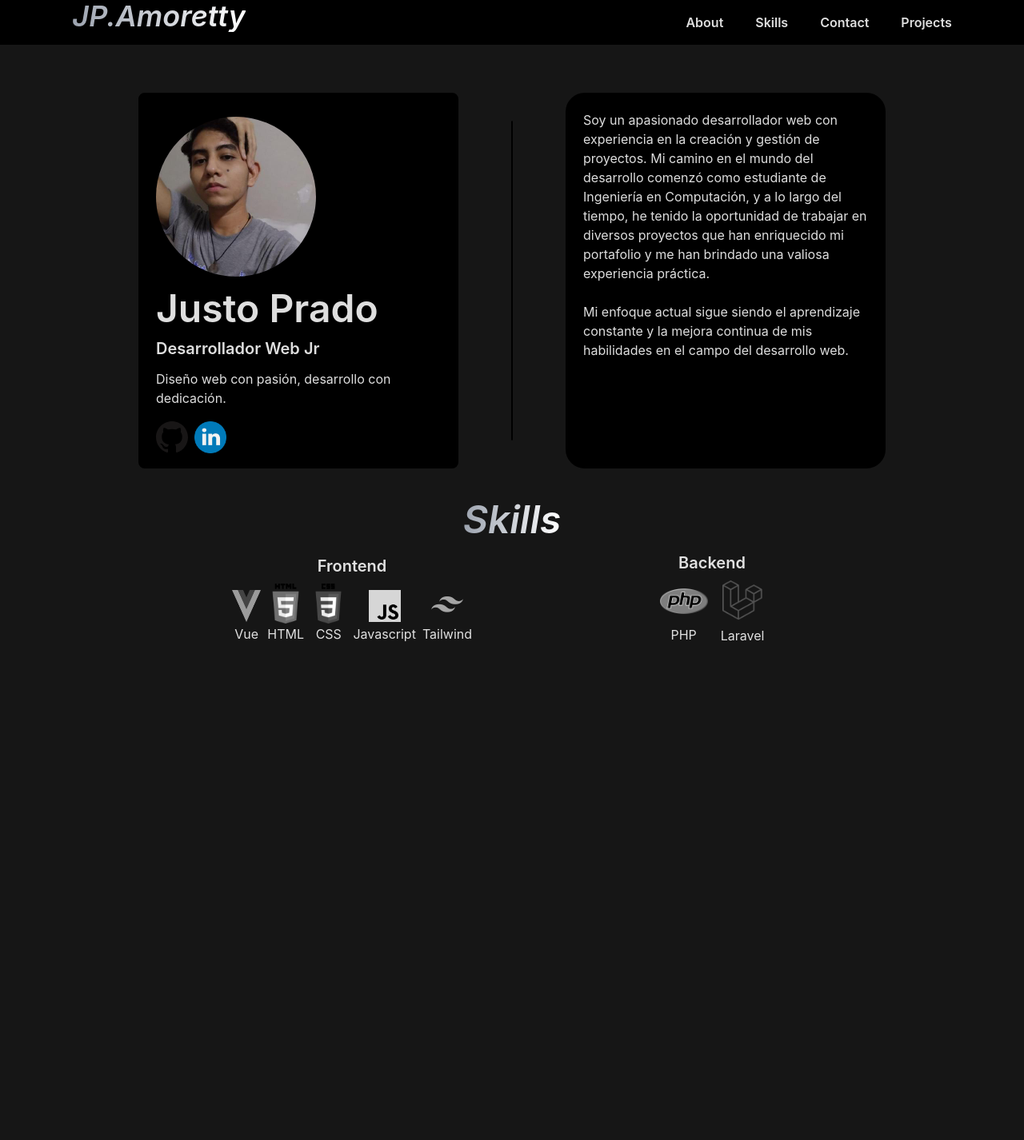
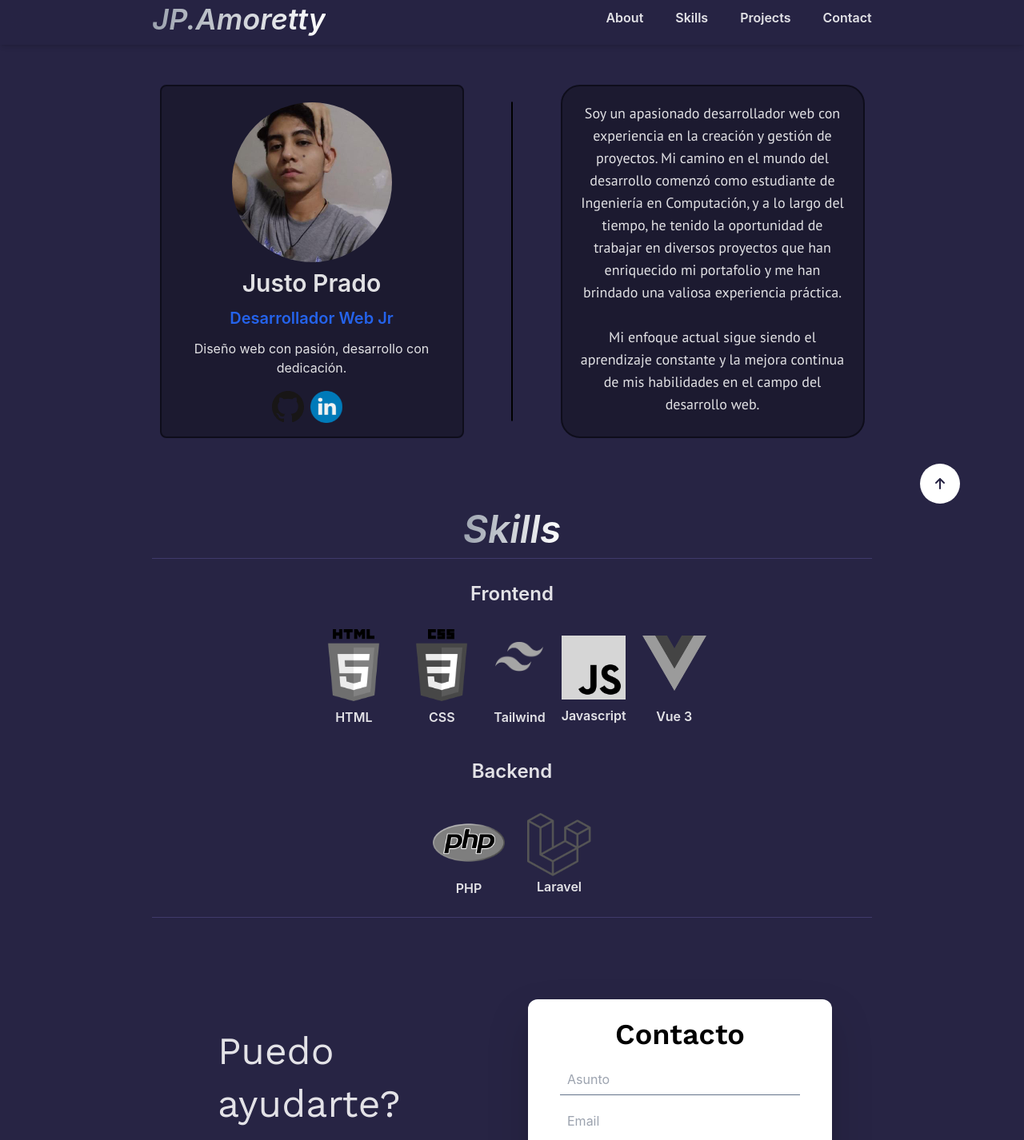
Before and after one commit to NunoBondi/PracticePortfolio, a Vue app: page / in a window 1280 px wide. Shown: the top 1426 px of the page at 80% size. Before the commit the page ends 806 px from the top, so only its background shows below. Built offline with nearby package versions, Linux system fonts and the light colour scheme.

Commit message:
ultima acutalizacion

```diff
--- a/index.html
+++ b/index.html
@@ -1,13 +1,16 @@
 <!doctype html>
-<html lang="en">
+<html lang="en" class="scroll-smooth">
   <head>
     <meta charset="UTF-8" />
     <link rel="icon" type="image/svg+xml" href="/vite.svg" />
     <meta name="viewport" content="width=device-width, initial-scale=1.0" />
+    <link rel="preconnect" href="https://fonts.googleapis.com">
+<link rel="preconnect" href="https://fonts.gstatic.com" crossorigin>
+<link href="https://fonts.googleapis.com/css2?family=PT+Sans:wght@400;700&family=Sora:wght@300;400&family=Work+Sans:wght@400;500;600&display=swap" rel="stylesheet">
     <title>Portfolio</title>
   </head>
   <body>
-    <div id="app"></div>
+    <div id="app" class="scroll-smooth"></div>
     <script type="module" src="/src/main.js"></script>
   </body>
 </html>
--- a/src/App.vue
+++ b/src/App.vue
@@ -2,13 +2,17 @@
 import Nav from './components/Nav.vue';
 import Bio from './partials/Bio.vue';
 import Skills from './components/Skills.vue';
+import Contact from './components/Contact.vue';
+import Top from './partials/Top.vue';
 </script>
 
 <template>
 
-  <Nav class="sticky  top-0"/>
+  <Nav class=""/>
 <Bio/>
 <Skills/>
+<Contact/>
+<Top class="fixed sm:inset-y-[580px] sm:inset-x-[1150px] inset-y-[600px] inset-x-[330px] "/>
 
 </template>
 
--- a/src/components/About.vue
+++ b/src/components/About.vue
@@ -1,24 +1,23 @@
 <template>
-    <div class="flex  justify-around w-[1000px] mx-auto mt-[60px]">
+    <div id="about" class="sm:flex justify-around sm:w-[1000px] -translate-y-[10px] w-[400px] mx-auto mt-[60px]">
         <!-- info de user -->
 
-        <div class="w-[400px] h-auto hover:border-red-500 border-2 border-black bg-black pl-5 pt-5 rounded-lg">
-            <div class="w-[200px] h-[200px] bg-gray-500 rounded-full my-2 overflow-hidden">
-                <img src="../../pictures/profilePicture.jfif" class="w-full" alt="">
-            </div>
-            <h1 class="font-semibold text-5xl pt-2">Justo Prado</h1>
-            <h2 class="mt-3 text-xl font-semibold">Desarrollador Web Jr</h2>
+        <div class="w-[380px] flex-col text-center mx-auto h-auto hover:border-gray-500 border-2 border-[#0e0d1b] bg-[#1c1a30]  pt-5 rounded-lg">
+                <img src="../../pictures/profilePicture.jfif" class="w-[200px] mx-auto rounded-full h-[200px]" alt="">
+
+            <h1 class="font-semibold text-3xl pt-2">Justo Prado</h1>
+            <h2 class="mt-3 text-xl text-blue-600 font-semibold">Desarrollador Web Jr</h2>
             <p class="mt-3">Diseño web con pasión, desarrollo con dedicación.</p>
-            <Redes class="my-3" />
+            <Redes class="my-3 mx-auto" />
         </div>
-
-        <div class="h-[400px] w-[2px] border my-auto rounded-xl border-black ">
+<!-- Estaba pensando que la ultima vez que te vi fue poco mas de tres anos, la vez que te acompa'e por tus lentes -->
+        <div class="sm:h-[400px] my-4 sm:w-[2px] sm:border sm:my-auto sm:rounded-xl sm:border-black ">
 
         </div>
 
         <!-- breve bio -->
-        <div class="p-5 w-[400px] h-auto rounded-3xl bg-black hover:border-red-500 border-2 border-black">
-            <p>Soy un apasionado desarrollador web con experiencia en la creación y gestión de proyectos. Mi camino en el
+        <div class="font-ptSans text-lg p-5 w-[380px]  mx-auto h-auto rounded-3xl hover:border-gray-500 border-[#0e0d1b] bg-[#1c1a30] border-2 text-center">
+            <p class="">Soy un apasionado desarrollador web con experiencia en la creación y gestión de proyectos. Mi camino en el
                 mundo del desarrollo comenzó como estudiante de Ingeniería en Computación, y a lo largo del tiempo, he
                 tenido la oportunidad de trabajar en diversos proyectos que han enriquecido mi portafolio y me han brindado
                 una valiosa experiencia práctica.</p>
--- /dev/null
+++ b/src/components/Contact.vue
@@ -0,0 +1,30 @@
+<template>
+    <section class="w-full sm:h-[500px] h-[900px] sm:mt-[100px] flex pt-1 items-center mt-[8px] ">
+        <div id="contacto" class=" w-[380px] sm:w-[800px] h-[600px]  sm:flex flex flex-col-reverse  sm:flex-row-reverse sm:justify-between mx-auto  ">
+            <form class="w-[380px]   h-[400px] bg-white rounded-xl shadow-xl drop-shadow-2xl " netlify method="POST">
+                <h1 class="text-black font-workSans font-semibold text-4xl pt-6 border-black w-auto h-auto text-center  mb-4">
+                    Contacto</h1>
+
+                <input class="h-[40px] w-[300px] mx-[40px] border-slate-500 border-b-[1px] bg-transparent  text-left  mb-3 focus:outline-none focus:border-none focus:ring-1 focus:ring-sky-400 focus:rounded-md text-black"
+                    type="text" name="asunto" required placeholder="  Asunto">
+                <input class=" h-[40px] w-[300px] mx-[40px] border-slate-500 bordercd-b-[1px] bg-transparent text-left  mb-3 focus:outline-none focus:border-none focus:ring-1 focus:ring-sky-400 focus:rounded-md text-black"
+                    type="email" name="email" required placeholder="  Email">
+
+                <textarea
+                    class="h-[90px] w-[300px] mx-[40px] border-slate-500 border-b-[1px] bg-transparent  text-left mb-3 focus:outline-none focus:border-none focus:ring-1 focus:ring-sky-400 focus:rounded-md  text-black"
+                    name="message" id="message" required cols="30" rows="10" placeholder="say something"></textarea>
+                <button type="submit"
+                    class="text-black mx-[115px] mt-8 hover:bg-black hover:text-white w-[150px] h-[40px] bg-slate-200 rounded-lg">Submit</button>
+            </form>
+            <h1 class="sm:h-[200px] sm:w-[200px] sm:text-left sm:pl-8 text-center  sm:pt-8 mb-16 font-workSans text-5xl">
+                <p class="leading-snug">
+                    Puedo ayudarte? <br>
+                    Escribeme<span class="animate-ping">_</span>
+                </p>
+            </h1>
+        </div>
+    </section>
+</template>
+<script setup>
+
+</script>
--- a/src/components/Nav.vue
+++ b/src/components/Nav.vue
@@ -1,18 +1,18 @@
 <template>
-    <div class="w-full bg-black">
-    <div class="h-14 max-w-[1250px] mx-auto flex justify-around gap-x-[400px]">
-        <div class="Logo">
+    <div class="w-full bg-[#272444] bg-opacity-90 sm:sticky  top-0 shadow-md backdrop-blur-md || z-10 ">
+        <div class="sm:h-14 h-auto max-w-[1250px]  mx-auto sm:flex sm:justify-around">
+            <div class="Logo flex justify-center">
                 <p
-                class="text-4xl items-center flex bg-clip-text text-transparent bg-gradient-to-r from-gray-400 to-white italic font-semibold">
+                    class="text-4xl sm:items-center sm:flex bg-clip-text text-transparent bg-gradient-to-r from-gray-400 mb-2 to-white italic font-semibold">
                     <a href="#">JP.Amoretty</a>
                 </p>
             </div>
             <!-- accesing section -->
-        <ul class="list-none h-full flex gap-x-10 items-center">
-            <li class="font-semibold border-animation"><a href="">About</a></li>
-            <li class="font-semibold border-animation"><a href="#skills">Skills</a></li>
-            <li class="font-semibold border-animation"><a href="#">Contact</a></li>
-            <li class="font-semibold border-animation"><a href="#">Projects</a></li>
+            <ul id="dropdown" class="list-none h-auto text-center sm:flex bg-black-200 gap-x-10 items-center ">
+                <li class="font-semibold border-animation h-9 "><a class="" href="#about">About</a></li>
+                <li class="font-semibold border-animation h-9"><a href="#skills">Skills</a></li>
+                <li class="font-semibold border-animation h-9"><a href="#">Projects</a></li>
+                <li class="font-semibold border-animation h-9"><a href="#contacto">Contact</a></li>
             </ul>
 
         </div>
@@ -24,23 +24,4 @@
 
 <style scoped>
 /* Agrega estos estilos a tu hoja de estilos CSS o directamente en el archivo HTML si lo prefieres */
-.border-animation {
-    position: relative;
-}
-
-.border-animation::before {
-    position: absolute;
-    bottom: 0;
-    content: "";
-    display: block;
-    width: 0;
-    height: 3px;
-    background-color: #fff;
-    transition: all 0.3s;
-}
-
-.border-animation:hover::before {
-    width: 110%;
-    left: 0;
-}
 </style>
--- a/src/components/Redes.vue
+++ b/src/components/Redes.vue
@@ -12,8 +12,6 @@
 </template>
 
 <script>
-
-
 
 </script>
 
--- a/src/components/Skills.vue
+++ b/src/components/Skills.vue
@@ -1,58 +1,61 @@
 <template>
-    <div id="skills" class="w-auto ease-in duration-300 mt-[40px]">
-
-        <h1  class="text-center font-semibold  from-neutral-400 italic text-5xl ">
-
-            <span class="bg-clip-text text-transparent bg-gradient-to-r from-gray-400 to-white transition delay-300 ease-in-out hover:from-white hover:to-gray-500">
+    <div id="skills" class="w-auto h-[500px] pb-[1px] sm:h-[600px] pt-[40px] mt-[40px]  ">
+        <!-- bg-[#272444] -->
+        <h1 class="text-center font-semibold  from-neutral-400 italic text-5xl">
+            <span
+                class=" bg-clip-text text-transparent bg-gradient-to-r from-gray-400 to-white transition delay-300 ease-in-out hover:from-white hover:to-gray-500">
                 Skills
             </span>
         </h1>
-        <div class="max-w-[700px] max-h-[120px] mt-3 justify-between mx-auto flex rounded-xl overflow-hidden  ">
 
-            <div class="w-[300px] h-auto ">
-                <h2 class="text-center my-2 font-semibold text-xl">Frontend</h2>
-                <ul class="flex gap-x-2">
-                    <li class="flex flex-col items-center h-[75px] justify-between">
-                        <img class="w-[40px] h-[40px] mt-2 grayscale hover:grayscale-0 " src="./../../pictures/Vuejs.png"
-                            alt="Vue js">
-                        Vue
-                    </li>
-                    <li class="flex flex-col items-center h-[75px] justify-between">
-                        <img class="w-[50px] h-[50px] grayscale hover:grayscale-0" src="./../../pictures/html-5.png"
+        <div class="sm:w-[900px] h-[450px] w-[400px] border-b-[1px] border-t-[1px] border-[#3f3a6b] sm:flex-col sm:gap-y-9 mt-3 sm:justify-around mx-auto">
+
+            <div class="w-[auto] h-auto  mx-auto mt-7">
+                <h2 class="text-center my-2 font-semibold sm:text-2xl sm:mb-7 text-xl">Frontend</h2>
+                <ul class="flex sm:gap-x-5 gap-x-4 mt-5 mx-auto justify-center">
+
+                    <li class="flex flex-col items-center h-auto justify-between font-semibold">
+                        <img class="w-[50px] h-[50px] sm:w-[90px] sm:h-[90px] sm:mb-2 grayscale hover:grayscale-0" src="./../../pictures/html-5.png"
                             alt="Html 5">
                         HTML
                     </li>
-                    <li class="flex flex-col items-center h-[75px] justify-between">
-                        <img class="w-[50px] h-[50px] grayscale hover:grayscale-0" src="./../../pictures/css-3.png"
+                    <li class="flex flex-col items-center h-[75px] justify-between font-semibold">
+                        <img class="w-[50px] h-[50px] sm:w-[90px] sm:h-[90px] sm:mb-2 grayscale hover:grayscale-0" src="./../../pictures/css-3.png"
                             alt="CSS 3">
                         CSS
                     </li>
-                    <li class="flex flex-col items-center h-[75px] justify-between">
-                        <img class="w-[40px] h-[40px] mt-2 grayscale hover:grayscale-0" src="./../../pictures/js.png"
+                    <li class="flex flex-col items-center h-[75px] justify-between font-semibold">
+                        <img class="w-[40px] h-[20px] sm:w-[60px] sm:h-[40px] mt-4 grayscale hover:grayscale-0"
+                            src="./../../pictures/tailwindcss.png" alt="Tailwindcss">
+                            <span class="sm:mt-[45px]">Tailwind</span>
+                    </li>
+                    <li class="flex flex-col items-center h-[75px] justify-between font-semibold">
+                        <img class="w-[40px] h-[40px] mt-2 sm:w-[80px] sm:mb-2 sm:h-[80px] grayscale hover:grayscale-0" src="./../../pictures/js.png"
                             alt=" Javascript">
                         Javascript
                     </li>
+                    <li class="flex flex-col items-center h-[75px] justify-between font-semibold">
+                        <img class="w-[40px] h-[40px] mt-2 sm:w-[80px] sm:h-[80px] grayscale hover:grayscale-0 " src="./../../pictures/Vuejs.png"
+                            alt="Vue js">
+                        <span class="sm:mt-5">Vue 3</span>
+                    </li>
 
-                    <li class="flex flex-col items-center h-[75px] justify-between">
-                        <img class="w-[40px] h-[20px] mt-4 grayscale hover:grayscale-0"
-                            src="./../../pictures/tailwindcss.png" alt="Tailwindcss">
-                        Tailwind
-                    </li>
                 </ul>
 
             </div>
-            <div class=" w-[200px] h-auto ">
-                <h2 class="text-center my-1 font-semibold text-xl">Backend</h2>
 
-                <ul class="flex gap-x-4 justify-center">
-                    <li class="flex flex-col items-center h-[75px] justify-between">
-                        <img class="w-[60px] h-[60px]mt-2 grayscale hover:grayscale-0 " src="./../../pictures/php.png"
+            <div class=" w-[200px] h-auto mx-auto mt-[40px]">
+                <h2 class="text-center my-1 font-semibold sm:text-2xl sm:mb-7 text-xl">Backend</h2>
+
+                <ul class="flex gap-x-7 justify-center">
+                    <li class="flex flex-col items-center h-[75px] justify-between font-semibold">
+                        <img class="w-[60px] h-[60px] sm:w-[90px] sm:h-[90px]  grayscale hover:grayscale-0 " src="./../../pictures/php.png"
                             alt="PHP">
                         PHP
                     </li>
-                    <li class="flex flex-col items-center h-[85px] justify-between">
+                    <li class="flex flex-col items-center h-[85px] justify-between font-semibold">
 
-                        <img class="w-[50px] h-[50px] mt-1  grayscale hover:grayscale-0" src="./../../pictures/Laravel.png"
+                        <img class="w-[50px] h-[50px] sm:w-[80px] sm:h-[80px] mt-[8px]  grayscale hover:grayscale-0" src="./../../pictures/Laravel.png"
                             alt="PHP">
                         Laravel
                     </li>
@@ -60,9 +63,10 @@
                 </ul>
 
             </div>
-
         </div>
     </div>
 </template>
+
+
 <script setup>
 </script>
--- /dev/null
+++ b/src/partials/Top.vue
@@ -0,0 +1,7 @@
+<template>
+    <div >
+        <a  href="#about" class="w-[50px] h-[50px] rounded-full bg-white flex items-center justify-center">
+            <svg fill="#272444" xmlns="http://www.w3.org/2000/svg" height="1em" viewBox="0 0 384 512"><path d="M214.6 41.4c-12.5-12.5-32.8-12.5-45.3 0l-160 160c-12.5 12.5-12.5 32.8 0 45.3s32.8 12.5 45.3 0L160 141.2V448c0 17.7 14.3 32 32 32s32-14.3 32-32V141.2L329.4 246.6c12.5 12.5 32.8 12.5 45.3 0s12.5-32.8 0-45.3l-160-160z "/></svg>
+        </a>
+    </div>
+</template>
--- a/src/style.css
+++ b/src/style.css
@@ -5,7 +5,9 @@
 
   color-scheme: light dark;
   color: rgba(255, 255, 255, 0.87);
-  background-color: #161616;
+  background-color: #272444;
+  /* background-color: #161616; */
+
 
   font-synthesis: none;
   text-rendering: optimizeLegibility;
@@ -13,6 +15,25 @@
   -moz-osx-font-smoothing: grayscale;
   -webkit-text-size-adjust: 100%;
 }
+.border-animation {
+  position: relative;
+}
+
+.border-animation::before {
+  position: absolute;
+  bottom: 0;
+  content: "";
+  display: block;
+  width: 0;
+  height: 3px;
+  background-color: #fff;
+  transition: all 0.3s;
+}
+
+.border-animation:hover::before {
+  width: 110%;
+  left: 0;
+}
 
 @tailwind base;
 @tailwind components;
--- a/tailwind.config.js
+++ b/tailwind.config.js
@@ -3,7 +3,14 @@ export default {
   content: [    "./index.html",
     "./src/**/*.{js,ts,jsx,tsx,vue}",],
   theme: {
-    extend: {},
+    extend: {
+      fontFamily:{
+        'ptSans':['PT Sans', 'sans-serif'],
+        'sora':['Sora','sans-serif'],
+        'workSans':['Work Sans','sans-serif'],
+      }
+    },
+
   },
   plugins: [],
 }
```
Lines whose indentation alone changed are shown as unchanged.
